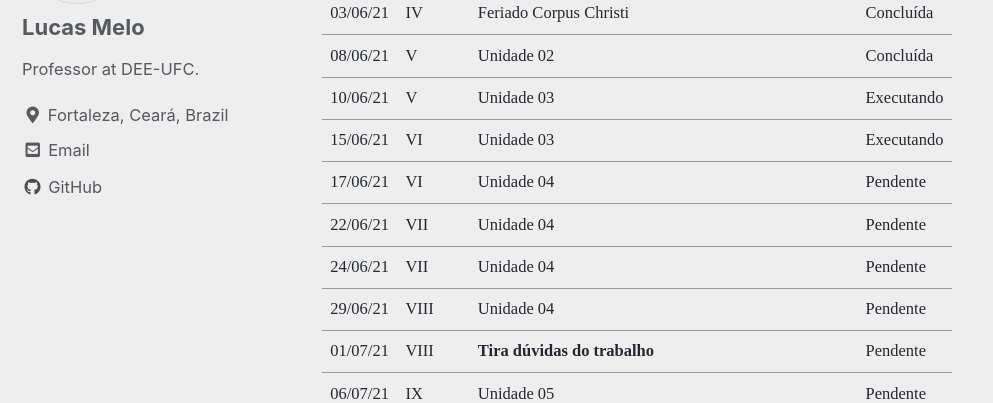
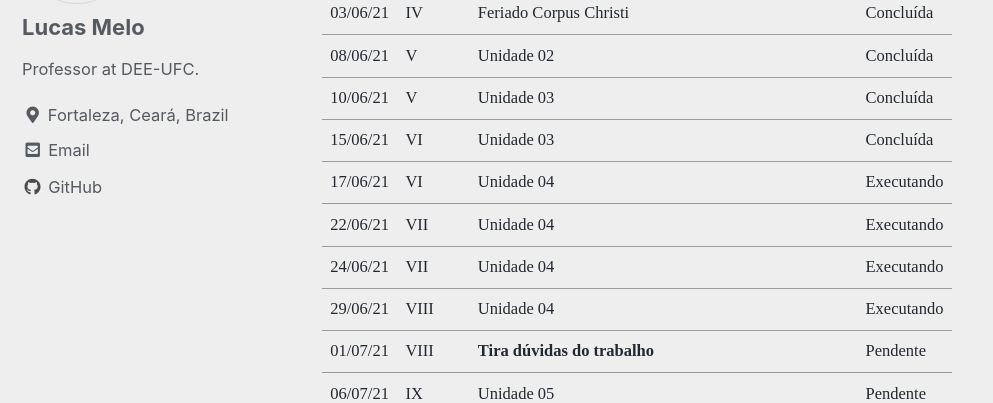
Before and after one commit to lucassm/lucassm.github.io, a Jekyll site: the page built from _teaching/DEE-2021/index.md, in a window 1280 px wide and 1400 px high, scrolled down 5684 px. Shown: the part 172-575 px from the top of the window, without its empty margins (0-993 px from the left). Built offline with Jekyll 4.4.1, drawn with Linux system fonts in a browser that asks for light colours; cached includes are drawn as plain includes; some web fonts are replaced; formulas are drawn with MathJax 3; some of the changed text lies outside the part shown.

```diff
--- a/_teaching/DEE-2021/index.md
+++ b/_teaching/DEE-2021/index.md
@@ -51,7 +51,7 @@ Conteúdo programado para ser ministrado no decorrer da disciplina:
 - [**Unidade 01**](/teaching/DEE-2021/Unidade-01): Introdução ao SDEE;
 - [**Unidade 02**](/teaching/DEE-2021/Unidade-02): Natureza das cargas no SDEE;
 - [**Unidade 03**](/teaching/DEE-2021/Unidade-03): Métodos aproximados de análise;
-- **Unidade 04**: Linhas de distribuição de eletricidade;
+- [**Unidade 04**](/teaching/DEE-2021/Unidade-04): Linhas de distribuição de eletricidade;
 - **Unidade 05**: Regulação de tensão em redes de distribuição de eletricidade;
 - **Unidade 06**: Transformadores de distribuição trifásicos;
 - **Unidade 07**: Análise de alimentadores de distribuição utilizando ferramentas computacionais;
@@ -131,12 +131,12 @@ O **OpenDSS** é bem documentado e um tutorial inicial pode ser visualizado [**n
 | 01/06/21  | IV        | Unidade 02                                                | Concluída |
 | 03/06/21  | IV        | Feriado Corpus Christi                                    | Concluída |
 | 08/06/21  | V         | Unidade 02                                                | Concluída |
-| 10/06/21  | V         | Unidade 03                                                | Executando|
-| 15/06/21  | VI        | Unidade 03                                                | Executando|
-| 17/06/21  | VI        | Unidade 04                                                | Pendente  |
-| 22/06/21  | VII       | Unidade 04                                                | Pendente  |
-| 24/06/21  | VII       | Unidade 04                                                | Pendente  |
-| 29/06/21  | VIII      | Unidade 04                                                | Pendente  |
+| 10/06/21  | V         | Unidade 03                                                | Concluída |
+| 15/06/21  | VI        | Unidade 03                                                | Concluída |
+| 17/06/21  | VI        | Unidade 04                                                |Executando|
+| 22/06/21  | VII       | Unidade 04                                                |Executando|
+| 24/06/21  | VII       | Unidade 04                                                |Executando|
+| 29/06/21  | VIII      | Unidade 04                                                |Executando|
 | 01/07/21  | VIII      | **Tira dúvidas do trabalho**                              | Pendente  |
 | 06/07/21  | IX        | Unidade 05                                                | Pendente  |
 | 08/07/21  | IX        | **Data prevista para entrega do Trabalho 01**             | Pendente  |
```
Also changed, not shown: other parts of _teaching/DEE-2021/index.md (+1 -1 lines), _teaching/DEE-2021/Unidade-04/index.md (added, +27 -0 lines), 2 other files.
